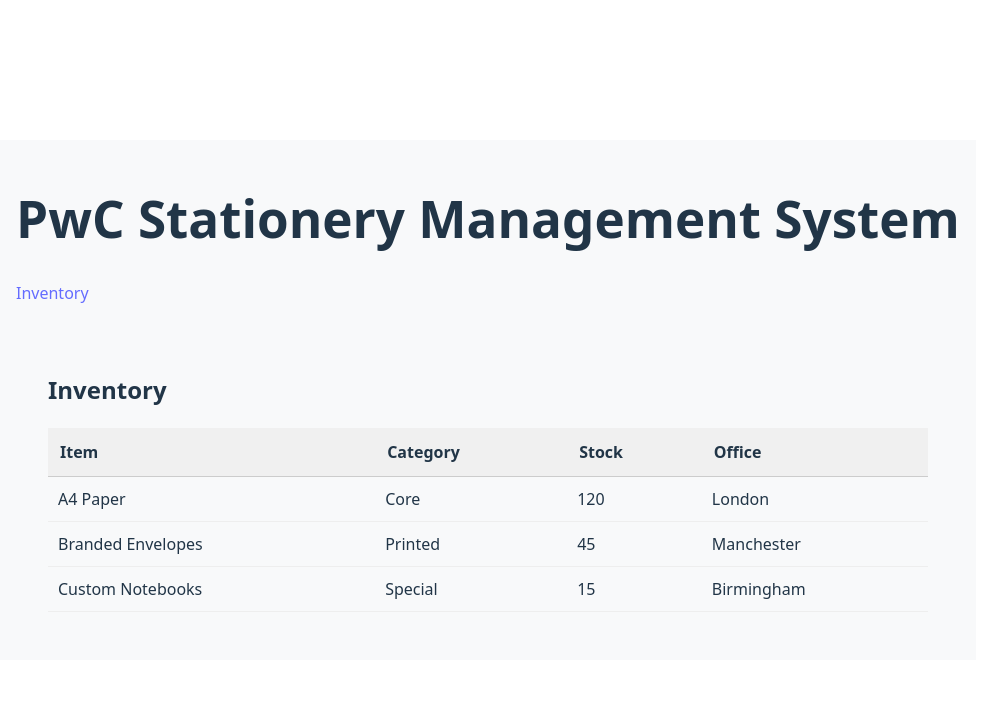
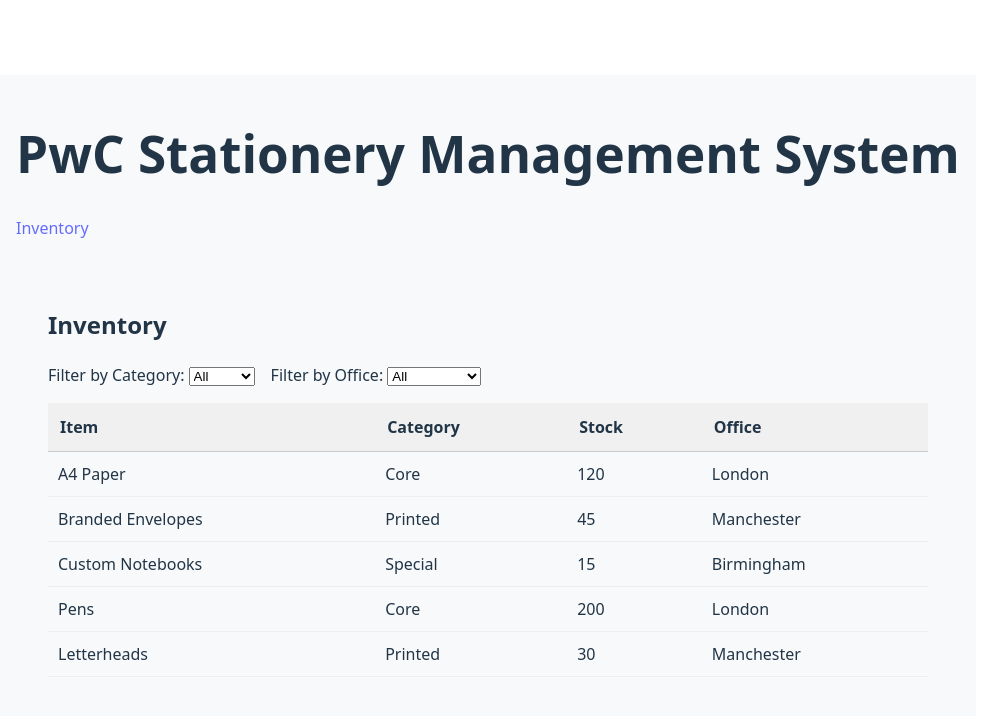
Before and after one commit to mohammad7866/Stationary-Management, a React (Vite) app in the folder frontend/: page /inventory in a window 1280 px wide. Shown: the top 716 px of the page, without its empty margins (0-1003 px from the left). Built offline with nearby package versions, Linux system fonts and the light colour scheme.

Commit message:
Use Mock data

```diff
--- /dev/null
+++ b/frontend/src/data/inventoryData.js
@@ -0,0 +1,9 @@
+const inventoryItems = [
+  { id: 1, name: "A4 Paper", category: "Core", stock: 120, office: "London" },
+  { id: 2, name: "Branded Envelopes", category: "Printed", stock: 45, office: "Manchester" },
+  { id: 3, name: "Custom Notebooks", category: "Special", stock: 15, office: "Birmingham" },
+  { id: 4, name: "Pens", category: "Core", stock: 200, office: "London" },
+  { id: 5, name: "Letterheads", category: "Printed", stock: 30, office: "Manchester" },
+];
+
+export default inventoryItems;
--- a/frontend/src/pages/Inventory.jsx
+++ b/frontend/src/pages/Inventory.jsx
@@ -1,34 +1,62 @@
-import React from "react";
-
-const mockInventory = [
-  {
-    id: 1,
-    name: "A4 Paper",
-    category: "Core",
-    stock: 120,
-    office: "London",
-  },
-  {
-    id: 2,
-    name: "Branded Envelopes",
-    category: "Printed",
-    stock: 45,
-    office: "Manchester",
-  },
-  {
-    id: 3,
-    name: "Custom Notebooks",
-    category: "Special",
-    stock: 15,
-    office: "Birmingham",
-  },
-];
+import React, { useState, useEffect } from "react";
+import inventoryItems from "../data/inventoryData";
 
 export default function Inventory() {
+  const [items, setItems] = useState([]);
+  const [filteredItems, setFilteredItems] = useState([]);
+  const [categoryFilter, setCategoryFilter] = useState("All");
+  const [officeFilter, setOfficeFilter] = useState("All");
+
+  // Load items from mock data
+  useEffect(() => {
+    setItems(inventoryItems);
+    setFilteredItems(inventoryItems);
+  }, []);
+
+  // Filter logic
+  useEffect(() => {
+    let filtered = items;
+
+    if (categoryFilter !== "All") {
+      filtered = filtered.filter((item) => item.category === categoryFilter);
+    }
+
+    if (officeFilter !== "All") {
+      filtered = filtered.filter((item) => item.office === officeFilter);
+    }
+
+    setFilteredItems(filtered);
+  }, [categoryFilter, officeFilter, items]);
+
   return (
     <div style={{ padding: "2rem" }}>
       <h2>Inventory</h2>
-      <table style={{ width: "100%", borderCollapse: "collapse", marginTop: "1rem" }}>
+
+      {/* Filters */}
+      <div style={{ display: "flex", gap: "1rem", marginBottom: "1rem" }}>
+        <div>
+          <label>Filter by Category: </label>
+          <select value={categoryFilter} onChange={(e) => setCategoryFilter(e.target.value)}>
+            <option>All</option>
+            <option>Core</option>
+            <option>Special</option>
+            <option>Printed</option>
+          </select>
+        </div>
+
+        <div>
+          <label>Filter by Office: </label>
+          <select value={officeFilter} onChange={(e) => setOfficeFilter(e.target.value)}>
+            <option>All</option>
+            <option>London</option>
+            <option>Manchester</option>
+            <option>Birmingham</option>
+          </select>
+        </div>
+      </div>
+
+      {/* Table */}
+      <table style={{ width: "100%", borderCollapse: "collapse" }}>
         <thead>
           <tr style={{ background: "#f0f0f0" }}>
             <th style={thStyle}>Item</th>
@@ -38,7 +66,7 @@ export default function Inventory() {
           </tr>
         </thead>
         <tbody>
-          {mockInventory.map((item) => (
+          {filteredItems.map((item) => (
             <tr key={item.id}>
               <td style={tdStyle}>{item.name}</td>
               <td style={tdStyle}>{item.category}</td>
```
